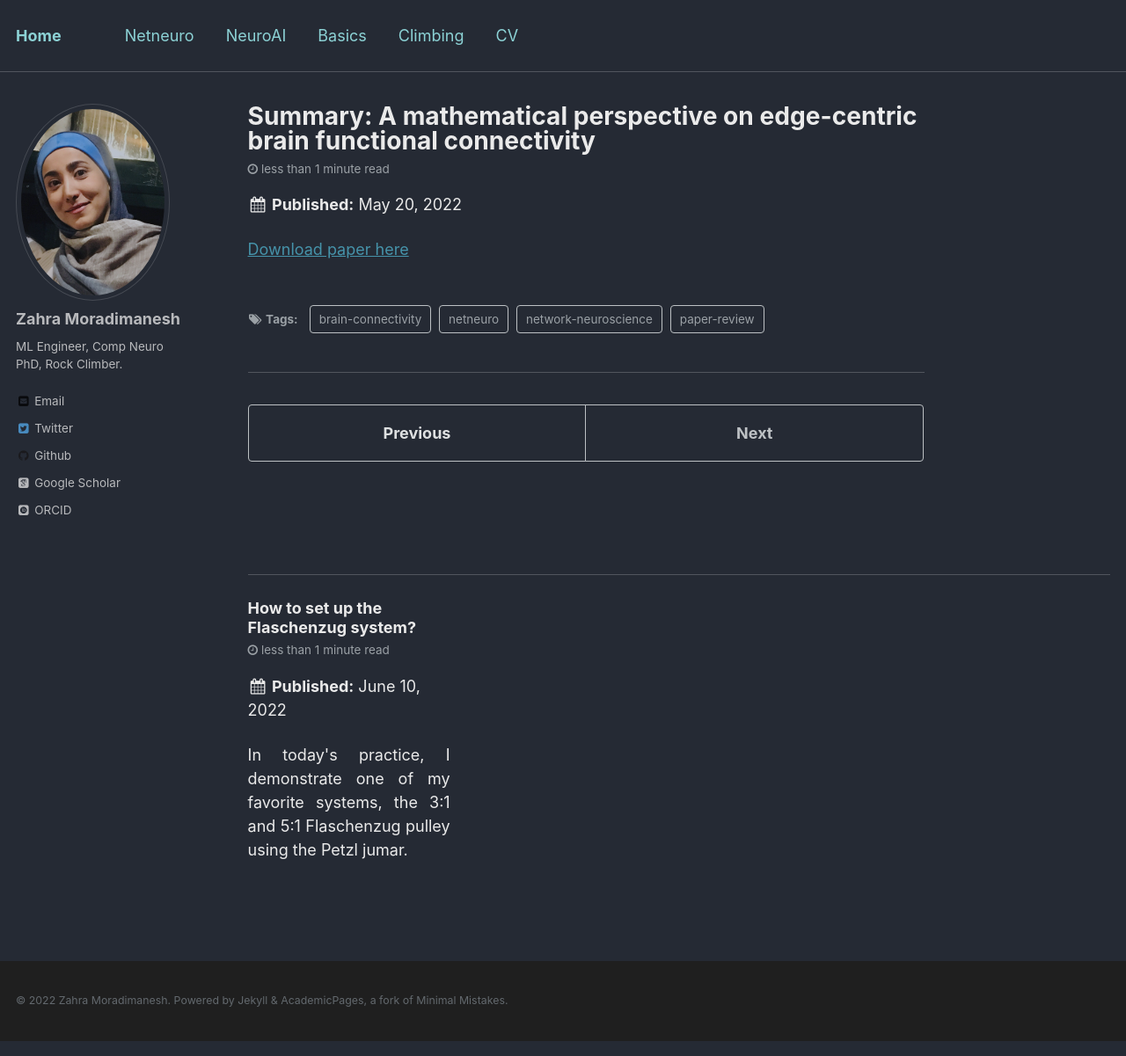
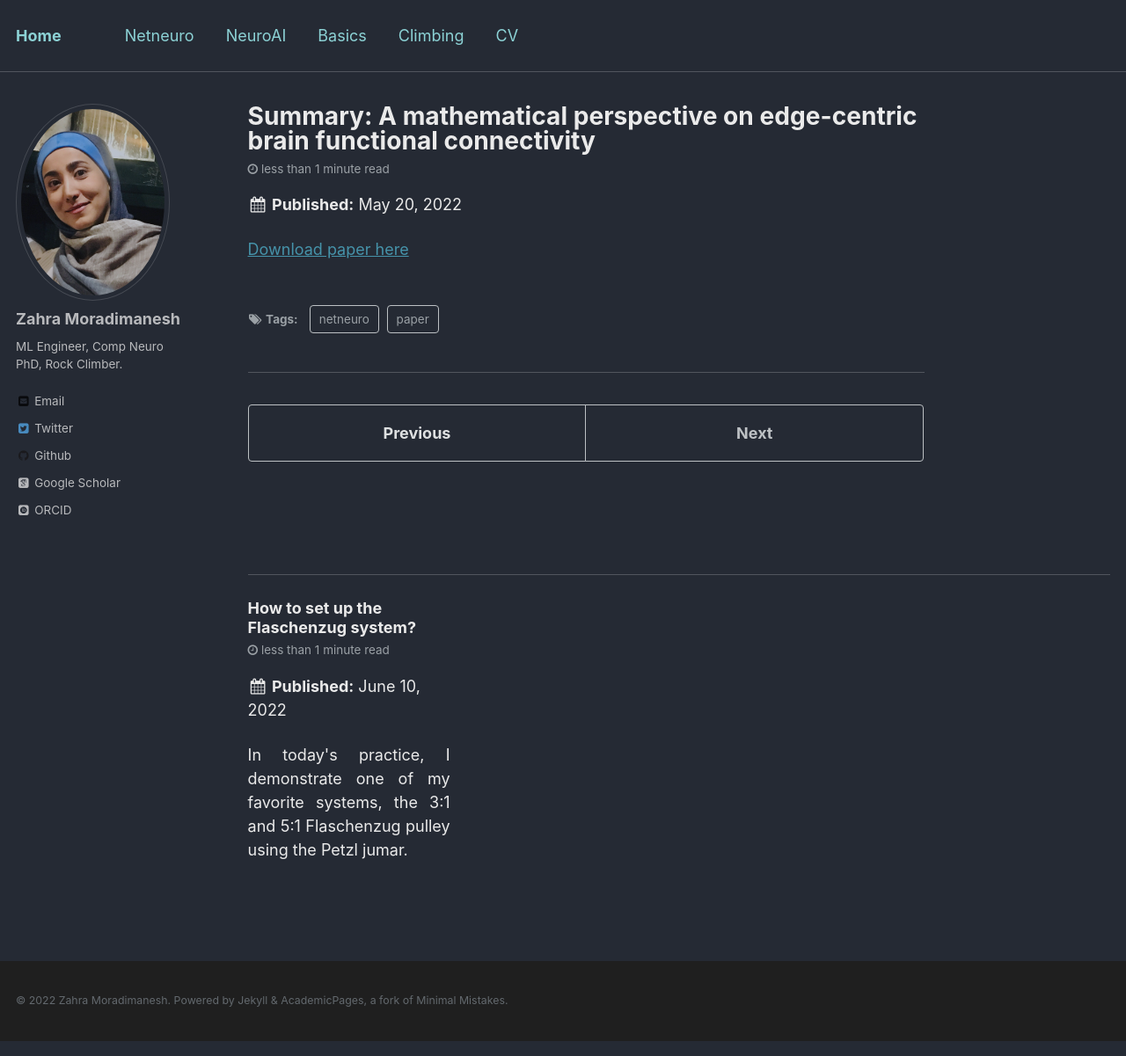
Before and after one commit to zahramor/zahramor.github.io, a Jekyll site: the page built from _posts/2022-05-20-netneuro-edgyConnectivity.md, in a window 1280 px wide and 1201 px high. Shown: the whole window at 88% size. Built offline with Jekyll 4.4.1, drawn with Linux system fonts in a browser that asks for light colours; some web fonts are replaced.

Commit message:
Update 2022-05-20-netneuro-edgyConnectivity.md

```diff
--- a/_posts/2022-05-20-netneuro-edgyConnectivity.md
+++ b/_posts/2022-05-20-netneuro-edgyConnectivity.md
@@ -4,9 +4,7 @@ date: 2022-05-20
 permalink: /posts/2021/05/netneuro/edgy-connectivity/
 tags:
   - netneuro
-  - network-neuroscience
-  - brain-connectivity
-  - paper-review
+  - paper
 ---
 
 
```
